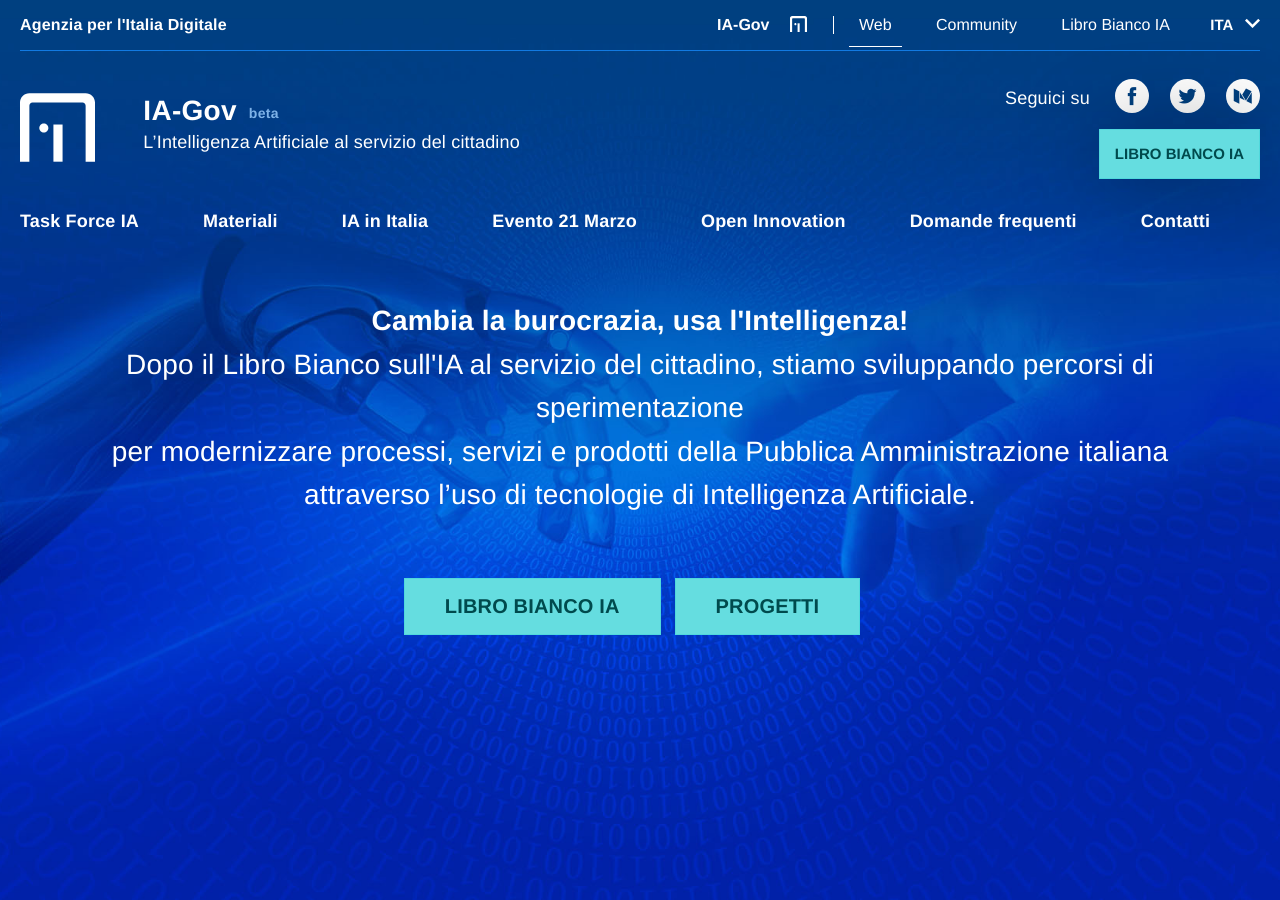
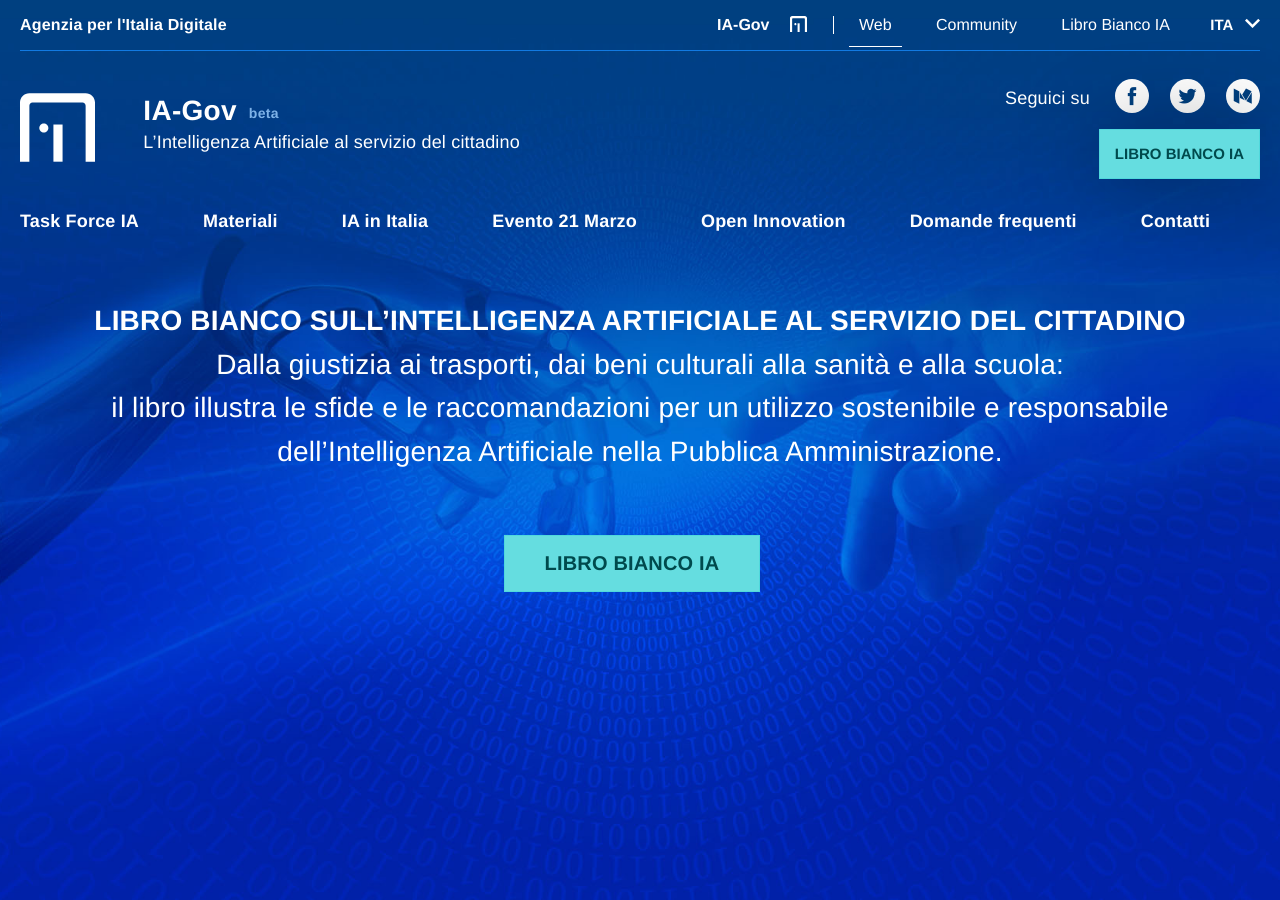
Before and after one commit to task-force-ia/ia.italia.it, a Jekyll site: the page built from _pages/it/index.md, in a window 1280 px wide and 900 px high. Built offline with Jekyll 4.4.1, drawn with Linux system fonts in a browser that asks for light colours; comment, search, counter and statistics services are not loaded.

Commit message:
Update header_home.html

```diff
--- a/_includes/header_home.html
+++ b/_includes/header_home.html
@@ -3,12 +3,12 @@
 
 
 {% if(t.lang == 'it') %}
-    <p class="u-textWeight-200 u-text-r-l u-hidden u-sm-block u-md-block u-lg-block"><strong>Cambia la burocrazia, usa l'Intelligenza!</strong>
+    <p class="u-textWeight-200 u-text-r-l u-hidden u-sm-block u-md-block u-lg-block"><strong>LIBRO BIANCO SULL’INTELLIGENZA ARTIFICIALE AL SERVIZIO DEL CITTADINO</strong>
 <br>
-Dopo il Libro Bianco sull'IA al servizio del cittadino, stiamo sviluppando percorsi di sperimentazione <br> per modernizzare processi, servizi e prodotti della Pubblica Amministrazione italiana<br> attraverso l’uso di tecnologie di Intelligenza Artificiale.</p>
-    <p class="u-textWeight-200 u-text-r-l u-block u-sm-hidden u-md-hidden u-lg-hidden"><strong>Cambia la burocrazia, usa L'intelligenza!</strong><br>
+Dalla giustizia ai trasporti, dai beni culturali alla sanità e alla scuola: <br> il libro illustra le sfide e le raccomandazioni per un utilizzo sostenibile e responsabile dell’Intelligenza Artificiale nella Pubblica Amministrazione.</p>
+    <p class="u-textWeight-200 u-text-r-l u-block u-sm-hidden u-md-hidden u-lg-hidden"><strong>LIBRO BIANCO SULL’INTELLIGENZA ARTIFICIALE AL SERVIZIO DEL CITTADINO</strong><br>
 <br>
-Dopo il Libro Bianco sull'IA al servizio del cittadino, stiamo sviluppando percorsi di sperimentazione <br> per modernizzare processi, servizi e prodotti della Pubblica Amministrazione italiana<br> attraverso l’uso di tecnologie di Intelligenza Artificiale.</p>
+Dalla giustizia ai trasporti, dai beni culturali alla sanità e alla scuola: <br> il libro illustra le sfide e le raccomandazioni per un utilizzo sostenibile e responsabile dell’Intelligenza Artificiale nella Pubblica Amministrazione.</p>
 
 
 {% endif %}
@@ -26,10 +26,7 @@ Dopo il Libro Bianco sull'IA al servizio del cittadino, stiamo sviluppando perco
     <div class="Grid-cell u-sizeFull u-flex u-flexJustifyCenter u-padding-r-all">
         <a href="/assets/librobianco.pdf" role="button" class="Button Button--default u-padding-left-xxl u-padding-right-xxl" style="font-size: 20px">
           {{ t.cta_libro_bianco | upcase }}
-        </a> &nbsp; &nbsp;
-               <a href="/openinnovation" role="button" class="Button Button--default u-padding-left-xxl u-padding-right-xxl" style="font-size: 20px">
-                  PROGETTI
-                </a>
+        </a>
             </div>
 
 
@@ -54,9 +51,7 @@ Dopo il Libro Bianco sull'IA al servizio del cittadino, stiamo sviluppando perco
 
        <div class="Grid Grid--withGutter Grid-cell u-sizeFull u-padding-r-all u-text-p u-color-white">
             <div class="Grid-cell u-sizeFull u-flex u-flexJustifyCenter u-padding-r-all">
-                <a href="/openinnovation" role="button" class="Button Button--default u-padding-left-xxl u-padding-right-xxl" style="font-size: 20px">
-                  PROGETTI
-                </a>
+
             </div>
        </div>
    {% endif %}
```
